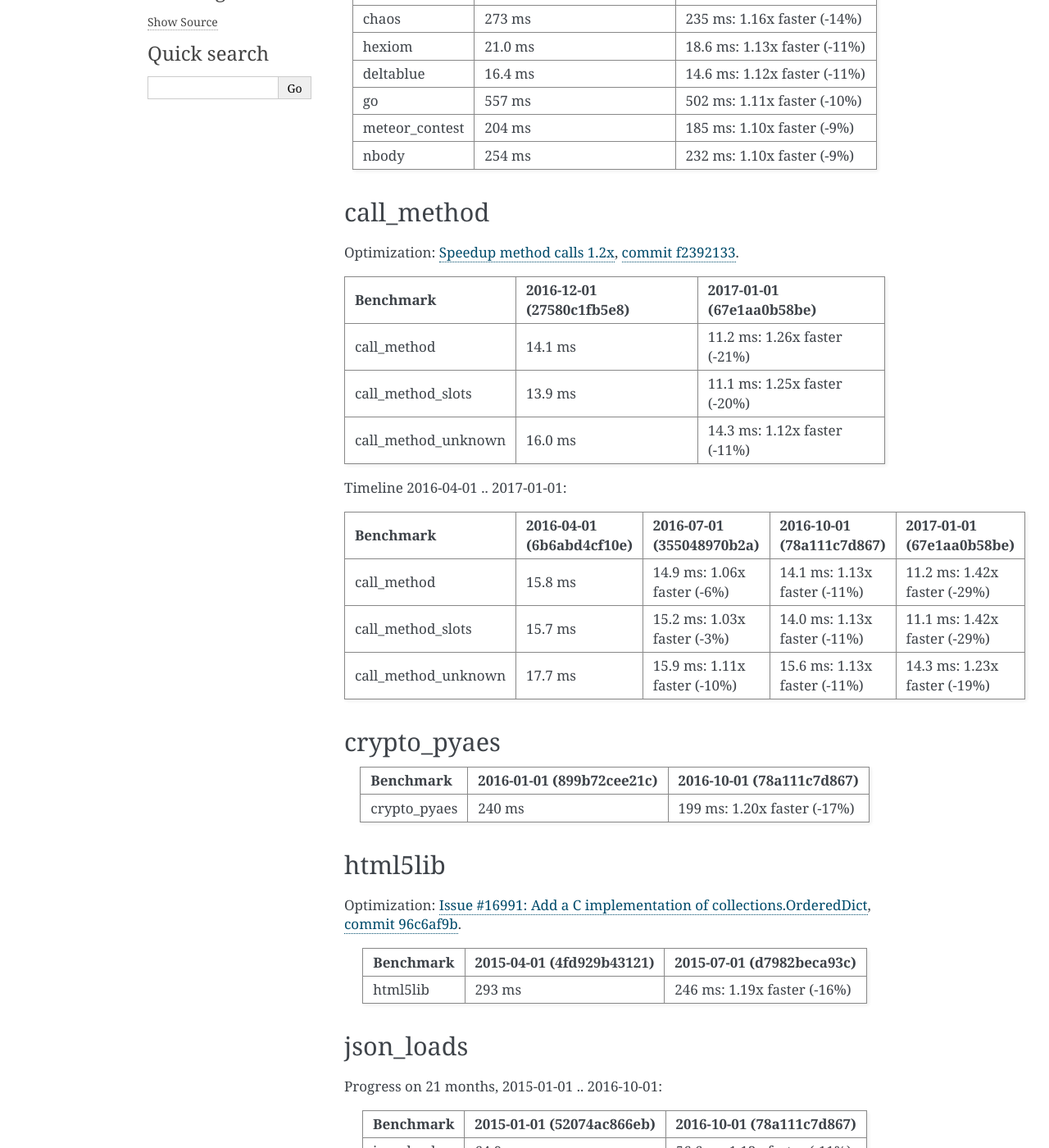
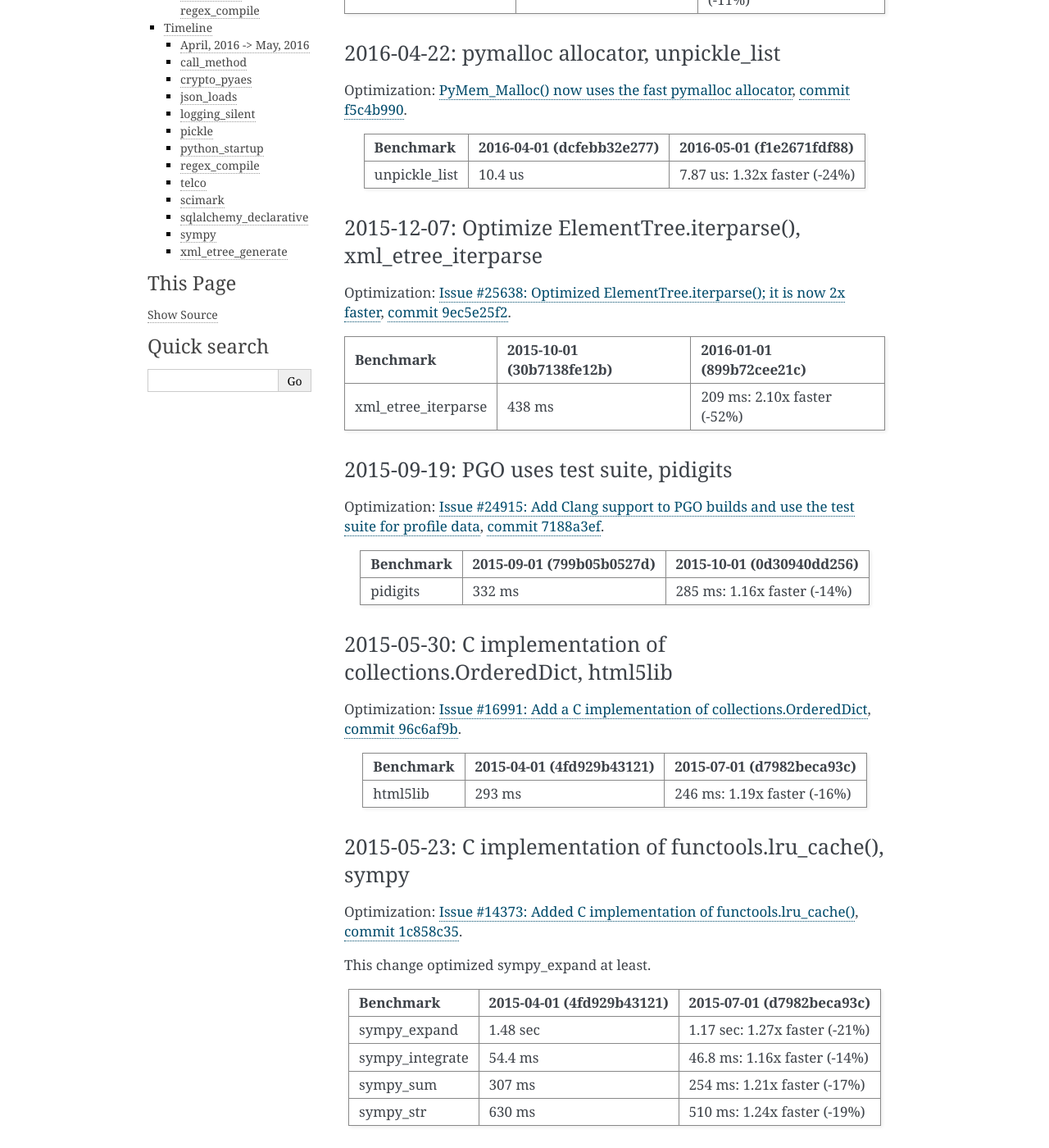
Before and after one commit to python/pyperformance, a Sphinx documentation site: the page built from doc/cpython_results_2017.rst, in a window 1280 px wide and 1400 px high, scrolled down 533 px. Shown: the whole window at 82% size. Built offline with Sphinx 7.4.7, drawn with Linux system fonts in a browser that asks for light colours; some of the changed text lies outside the part shown.

Commit message:
doc: cpython, reorder

```diff
--- a/doc/cpython_results_2017.rst
+++ b/doc/cpython_results_2017.rst
@@ -4,8 +4,28 @@
 
 This page lists benchmarks which became faster in CPython.
 
-April, 2016 -> May, 2016
-=========================
+Optimizations
+=============
+
+2016-12-14: speedup method calls
+--------------------------------
+
+Optimization: `Speedup method calls 1.2x
+<https://bugs.python.org/issue26110>`_, `commit f2392133
+<https://github.com/python/cpython/commit/f2392133eba777f05947a8996c507690b95379c3>`_.
+
++---------------------+---------------------------+------------------------------+
+| Benchmark           | 2016-12-01 (27580c1fb5e8) | 2017-01-01 (67e1aa0b58be)    |
++=====================+===========================+==============================+
+| call_method         | 14.1 ms                   | 11.2 ms: 1.26x faster (-21%) |
++---------------------+---------------------------+------------------------------+
+| call_method_slots   | 13.9 ms                   | 11.1 ms: 1.25x faster (-20%) |
++---------------------+---------------------------+------------------------------+
+| call_method_unknown | 16.0 ms                   | 14.3 ms: 1.12x faster (-11%) |
++---------------------+---------------------------+------------------------------+
+
+2016-04-22: pymalloc allocator, unpickle_list
+---------------------------------------------
 
 Optimization: `PyMem_Malloc() now uses the fast pymalloc allocator
 <http://bugs.python.org/issue26249>`_, `commit f5c4b990
@@ -16,6 +36,91 @@
 +================+===========================+===============================+
 | unpickle_list  | 10.4 us                   | 7.87 us: 1.32x faster (-24%)  |
 +----------------+---------------------------+-------------------------------+
+
+2015-12-07: Optimize ElementTree.iterparse(), xml_etree_iterparse
+-----------------------------------------------------------------
+
+Optimization: `Issue #25638: Optimized ElementTree.iterparse(); it is now 2x
+faster <http://bugs.python.org/issue25638>`_, `commit 9ec5e25f2
+<https://github.com/python/cpython/commit/9ec5e25f26a490510bb5da5c26a276cd30a263a0>`_.
+
++---------------------+---------------------------+-----------------------------+
+| Benchmark           | 2015-10-01 (30b7138fe12b) | 2016-01-01 (899b72cee21c)   |
++=====================+===========================+=============================+
+| xml_etree_iterparse | 438 ms                    | 209 ms: 2.10x faster (-52%) |
++---------------------+---------------------------+-----------------------------+
+
+2015-09-19: PGO uses test suite, pidigits
+-----------------------------------------
+
+Optimization: `Issue #24915: Add Clang support to PGO builds and use the test
+suite for profile data <http://bugs.python.org/issue24915>`_, `commit 7188a3ef
+<https://github.com/python/cpython/commit/7188a3efe07b9effdb760f3a96783f250214f0be>`_.
+
++-----------+---------------------------+-----------------------------+
+| Benchmark | 2015-09-01 (799b05b0527d) | 2015-10-01 (0d30940dd256)   |
++===========+===========================+=============================+
+| pidigits  | 332 ms                    | 285 ms: 1.16x faster (-14%) |
++-----------+---------------------------+-----------------------------+
+
+2015-05-30: C implementation of collections.OrderedDict, html5lib
+-----------------------------------------------------------------
+
+Optimization: `Issue #16991: Add a C implementation of collections.OrderedDict
+<http://bugs.python.org/issue16991>`_, `commit 96c6af9b
+<https://github.com/python/cpython/commit/96c6af9b207c188c52ac53ce87bb7f2dea3f328b>`_.
+
++-----------+---------------------------+-----------------------------+
+| Benchmark | 2015-04-01 (4fd929b43121) | 2015-07-01 (d7982beca93c)   |
++===========+===========================+=============================+
+| html5lib  | 293 ms                    | 246 ms: 1.19x faster (-16%) |
++-----------+---------------------------+-----------------------------+
+
+2015-05-23: C implementation of functools.lru_cache(), sympy
+------------------------------------------------------------
+
+Optimization: `Issue #14373: Added C implementation of functools.lru_cache()
+<http://bugs.python.org/issue14373>`_, `commit 1c858c35
+<https://github.com/python/cpython/commit/1c858c352b8c11419f79f586334c49378726dba8>`_.
+
+This change optimized sympy_expand at least.
+
++-----------------+---------------------------+-------------------------------+
+| Benchmark       | 2015-04-01 (4fd929b43121) | 2015-07-01 (d7982beca93c)     |
++=================+===========================+===============================+
+| sympy_expand    | 1.48 sec                  | 1.17 sec: 1.27x faster (-21%) |
++-----------------+---------------------------+-------------------------------+
+| sympy_integrate | 54.4 ms                   | 46.8 ms: 1.16x faster (-14%)  |
++-----------------+---------------------------+-------------------------------+
+| sympy_sum       | 307 ms                    | 254 ms: 1.21x faster (-17%)   |
++-----------------+---------------------------+-------------------------------+
+| sympy_str       | 630 ms                    | 510 ms: 1.24x faster (-19%)   |
++-----------------+---------------------------+-------------------------------+
+
+
+Slowdown
+========
+
+2016-09-11: regex_compile
+-------------------------
+
+Slowdown: `convert re flags to (much friendlier) IntFlag constants (issue
+#28082) <http://bugs.python.org/issue28082>`_, `commit
+f93395bc
+<https://github.com/python/cpython/commit/f93395bc5125c99539597bf134ca8bcf9707655b>`_.
+
++---------------+---------------------------+----------------------------+-----------------------------+
+| Benchmark     | 2016-04-01 (6b6abd4cf10e) | 2016-07-01 (355048970b2a)  | 2016-10-01 (78a111c7d867)   |
++===============+===========================+============================+=============================+
+| regex_compile | 339 ms                    | 309 ms: 1.10x faster (-9%) | 383 ms: 1.13x slower (+13%) |
++---------------+---------------------------+----------------------------+-----------------------------+
+
+
+Timeline
+========
+
+April, 2016 -> May, 2016
+------------------------
 
 2016-04-01 .. 2016-05-01:
 
@@ -42,21 +147,7 @@
 +----------------+---------------------------+-------------------------------+
 
 call_method
-===========
-
-Optimization: `Speedup method calls 1.2x
-<https://bugs.python.org/issue26110>`_, `commit f2392133
-<https://github.com/python/cpython/commit/f2392133eba777f05947a8996c507690b95379c3>`_.
-
-+---------------------+---------------------------+------------------------------+
-| Benchmark           | 2016-12-01 (27580c1fb5e8) | 2017-01-01 (67e1aa0b58be)    |
-+=====================+===========================+==============================+
-| call_method         | 14.1 ms                   | 11.2 ms: 1.26x faster (-21%) |
-+---------------------+---------------------------+------------------------------+
-| call_method_slots   | 13.9 ms                   | 11.1 ms: 1.25x faster (-20%) |
-+---------------------+---------------------------+------------------------------+
-| call_method_unknown | 16.0 ms                   | 14.3 ms: 1.12x faster (-11%) |
-+---------------------+---------------------------+------------------------------+
+-----------
 
 Timeline 2016-04-01 .. 2017-01-01:
 
@@ -71,7 +162,7 @@
 +---------------------+---------------------------+------------------------------+------------------------------+--------------------------------------+
 
 crypto_pyaes
-============
+------------
 
 .. XXX failed to any significant diff on smithers
    between dcfebb32e277a68b9c6582e6a0484e6d (2016-04-01) and f1e2671fdf88fce8a367ee63aba4a (2016-05-01)
@@ -83,21 +174,8 @@
 | crypto_pyaes | 240 ms                    | 199 ms: 1.20x faster (-17%) |
 +--------------+---------------------------+-----------------------------+
 
-html5lib
-========
-
-Optimization: `Issue #16991: Add a C implementation of collections.OrderedDict
-<http://bugs.python.org/issue16991>`_, `commit 96c6af9b
-<https://github.com/python/cpython/commit/96c6af9b207c188c52ac53ce87bb7f2dea3f328b>`_.
-
-+-----------+---------------------------+-----------------------------+
-| Benchmark | 2015-04-01 (4fd929b43121) | 2015-07-01 (d7982beca93c)   |
-+===========+===========================+=============================+
-| html5lib  | 293 ms                    | 246 ms: 1.19x faster (-16%) |
-+-----------+---------------------------+-----------------------------+
-
 json_loads
-==========
+----------
 
 Progress on 21 months, 2015-01-01 .. 2016-10-01:
 
@@ -109,7 +187,7 @@
 
 
 logging_silent
-==============
+--------------
 
 +----------------+---------------------------+-----------------------------+
 | Benchmark      | 2016-01-01 (899b72cee21c) | 2016-07-01 (355048970b2a)   |
@@ -118,7 +196,7 @@
 +----------------+---------------------------+-----------------------------+
 
 pickle
-======
+------
 
 pickle, 2015-07-01 .. 2015-10-01:
 
@@ -168,21 +246,8 @@
 
 
 
-pidigits
-========
-
-Optimization: `Issue #24915: Add Clang support to PGO builds and use the test
-suite for profile data <http://bugs.python.org/issue24915>`_, `commit 7188a3ef
-<https://github.com/python/cpython/commit/7188a3efe07b9effdb760f3a96783f250214f0be>`_.
-
-+-----------+---------------------------+-----------------------------+
-| Benchmark | 2015-09-01 (799b05b0527d) | 2015-10-01 (0d30940dd256)   |
-+===========+===========================+=============================+
-| pidigits  | 332 ms                    | 285 ms: 1.16x faster (-14%) |
-+-----------+---------------------------+-----------------------------+
-
 python_startup
-==============
+--------------
 
 2015-04-01 .. 2015-10-01:
 
@@ -206,12 +271,7 @@
 
 
 regex_compile
-=============
-
-Slowdown: `convert re flags to (much friendlier) IntFlag constants (issue
-#28082) <http://bugs.python.org/issue28082>`_, `commit
-f93395bc
-<https://github.com/python/cpython/commit/f93395bc5125c99539597bf134ca8bcf9707655b>`_.
+-------------
 
 +---------------+---------------------------+----------------------------+-----------------------------+
 | Benchmark     | 2016-04-01 (6b6abd4cf10e) | 2016-07-01 (355048970b2a)  | 2016-10-01 (78a111c7d867)   |
@@ -219,9 +279,8 @@
 | regex_compile | 339 ms                    | 309 ms: 1.10x faster (-9%) | 383 ms: 1.13x slower (+13%) |
 +---------------+---------------------------+----------------------------+-----------------------------+
 
-
 telco
-=====
+-----
 
 +-----------+---------------------------+-----------------------------+-----------------------------+------------------------------+------------------------------+
 | Benchmark | 2016-01-01 (899b72cee21c) | 2016-04-01 (6b6abd4cf10e)   | 2016-07-01 (355048970b2a)   | 2016-10-01 (78a111c7d867)    | 2017-03-31 (cdcac039fb44)    |
@@ -230,7 +289,7 @@
 +-----------+---------------------------+-----------------------------+-----------------------------+------------------------------+------------------------------+
 
 scimark
-=======
+-------
 
 .. XXX unable to reproduce on smithers (without LTO nor PGO), ef158c3ced3f (2017-02-01) .. 1cf2a809b1eb4f9fc8ac3ccc97424586892d1e1a (2017-02-28)
 
@@ -245,7 +304,7 @@
 +-------------+---------------------------+-----------------------------+-----------------------------+
 
 sqlalchemy_declarative
-======================
+----------------------
 
 +------------------------+---------------------------+-----------------------------+
 | Benchmark              | 2014-10-01 (5a789f7eaf81) | 2015-10-01 (30b7138fe12b)   |
@@ -254,31 +313,9 @@
 +------------------------+---------------------------+-----------------------------+
 
 sympy
-=====
+-----
 
-2015-04-01 .. 2015-07-01
-------------------------
-
-Optimization: `Issue #14373: Added C implementation of functools.lru_cache()
-<http://bugs.python.org/issue14373>`_, `commit 1c858c35
-<https://github.com/python/cpython/commit/1c858c352b8c11419f79f586334c49378726dba8>`_.
-
-This change optimized sympy_expand at least.
-
-+-----------------+---------------------------+-------------------------------+
-| Benchmark       | 2015-04-01 (4fd929b43121) | 2015-07-01 (d7982beca93c)     |
-+=================+===========================+===============================+
-| sympy_expand    | 1.48 sec                  | 1.17 sec: 1.27x faster (-21%) |
-+-----------------+---------------------------+-------------------------------+
-| sympy_integrate | 54.4 ms                   | 46.8 ms: 1.16x faster (-14%)  |
-+-----------------+---------------------------+-------------------------------+
-| sympy_sum       | 307 ms                    | 254 ms: 1.21x faster (-17%)   |
-+-----------------+---------------------------+-------------------------------+
-| sympy_str       | 630 ms                    | 510 ms: 1.24x faster (-19%)   |
-+-----------------+---------------------------+-------------------------------+
-
-2016-04-01 .. 2016-10-01
-------------------------
+2016-04-01 .. 2016-10-01:
 
 +-----------------+---------------------------+------------------------------+------------------------------+
 | Benchmark       | 2016-04-01 (6b6abd4cf10e) | 2016-07-01 (355048970b2a)    | 2016-10-01 (78a111c7d867)    |
@@ -293,23 +330,10 @@
 +-----------------+---------------------------+------------------------------+------------------------------+
 
 xml_etree_generate
-==================
+------------------
 
 +--------------------+---------------------------+----------------------------+----------------------------+-----------------------------+-----------------------------+
 | Benchmark          | 2015-04-01 (4fd929b43121) | 2015-07-01 (d7982beca93c)  | 2015-10-01 (30b7138fe12b)  | 2016-01-01 (899b72cee21c)   | 2016-07-01 (355048970b2a)   |
 +====================+===========================+============================+============================+=============================+=============================+
 | xml_etree_generate | 282 ms                    | 267 ms: 1.06x faster (-5%) | 256 ms: 1.10x faster (-9%) | 237 ms: 1.19x faster (-16%) | 212 ms: 1.33x faster (-25%) |
 +--------------------+---------------------------+----------------------------+----------------------------+-----------------------------+-----------------------------+
-
-xml_etree_iterparse
-===================
-
-Optimization: `Issue #25638: Optimized ElementTree.iterparse(); it is now 2x
-faster <http://bugs.python.org/issue25638>`_, `commit 9ec5e25f2
-<https://github.com/python/cpython/commit/9ec5e25f26a490510bb5da5c26a276cd30a263a0>`_.
-
-+---------------------+---------------------------+-----------------------------+
-| Benchmark           | 2015-10-01 (30b7138fe12b) | 2016-01-01 (899b72cee21c)   |
-+=====================+===========================+=============================+
-| xml_etree_iterparse | 438 ms                    | 209 ms: 2.10x faster (-52%) |
-+---------------------+---------------------------+-----------------------------+
```
